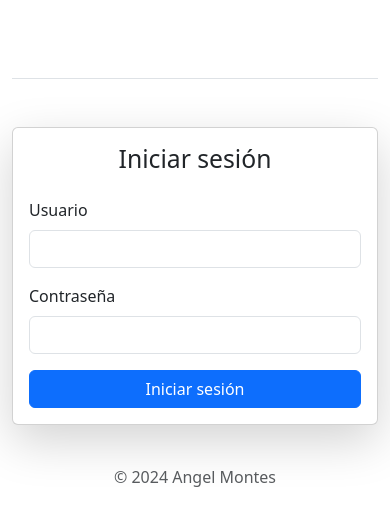
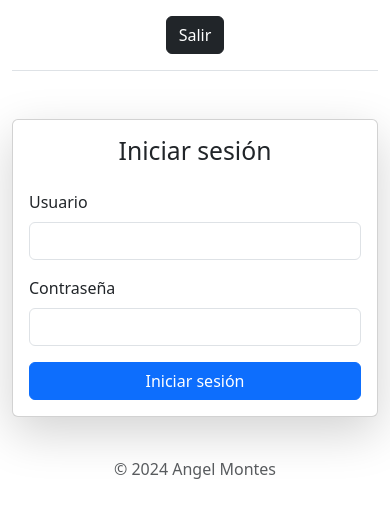
Before and after one commit to AngelMontesR/poblacionFrontend, a React (Vite) app: page / in a window 390 px wide. Shown: the top 526 px of the page. Built offline with nearby package versions, Linux system fonts and the light colour scheme.

Commit message:
Correcion de clases en footer y navegacion

```diff
--- a/src/componentes/footer/Footer.jsx
+++ b/src/componentes/footer/Footer.jsx
@@ -4,9 +4,9 @@ import React from "react";
 const Footer = () => {
 
     return (
-        <div class="container">
-            <footer class="py-3 my-4">
-                <p class="text-center text-body-secondary">© 2024 Angel Montes</p>
+        <div className="container">
+            <footer className="py-3 my-4">
+                <p className="text-center text-body-secondary">© 2024 Angel Montes</p>
             </footer>
         </div>
     );
--- a/src/componentes/navegacion/Navegacion.jsx
+++ b/src/componentes/navegacion/Navegacion.jsx
@@ -2,10 +2,11 @@ import React, { useState,useEffect } from "react";
 
 const Navegacion = () => {
 
-    const [salir, setSalir] = useState(false);
+    const [salir, setSalir] = useState(true);
 
     const cerrarSesion = (evento) => {
-
+       console.log("cerrarSesion");
+       console.log(evento);
     }
 
     const verificaLogin = () => {
@@ -17,20 +18,16 @@ const Navegacion = () => {
     }, []);
 
     return (
-        <div class="container">
-            <header class="d-flex flex-wrap align-items-center justify-content-center justify-content-md-between py-3 mb-4 border-bottom">
-                <div class="col-md-3 mb-2 mb-md-0">
-                    <a href="/" class="d-inline-flex link-body-emphasis text-decoration-none">
-                        <svg class="bi" width="40" height="32" role="img" aria-label="Bootstrap"><use xlink:href="#bootstrap"></use></svg>
-                    </a>
-                </div>
+        <div className="container">
+            <header className="d-flex flex-wrap align-items-center justify-content-center justify-content-md-between py-3 mb-4 border-bottom">
+                <div className="col-md-3 mb-2 mb-md-0"></div>
                 {
                     salir ? (
+                        <div className="col-md-3 text-end">
+                            <button type="button" className="btn btn-dark" onClick={cerrarSesion}>Salir</button>
+                        </div>
+                    ) : (
                        null
-                    ) : (
-                        <div class="col-md-3 text-end">
-                            <button type="button" class="btn btn-dark">Salir</button>
-                        </div>
                     )
                 }
             </header>
```
